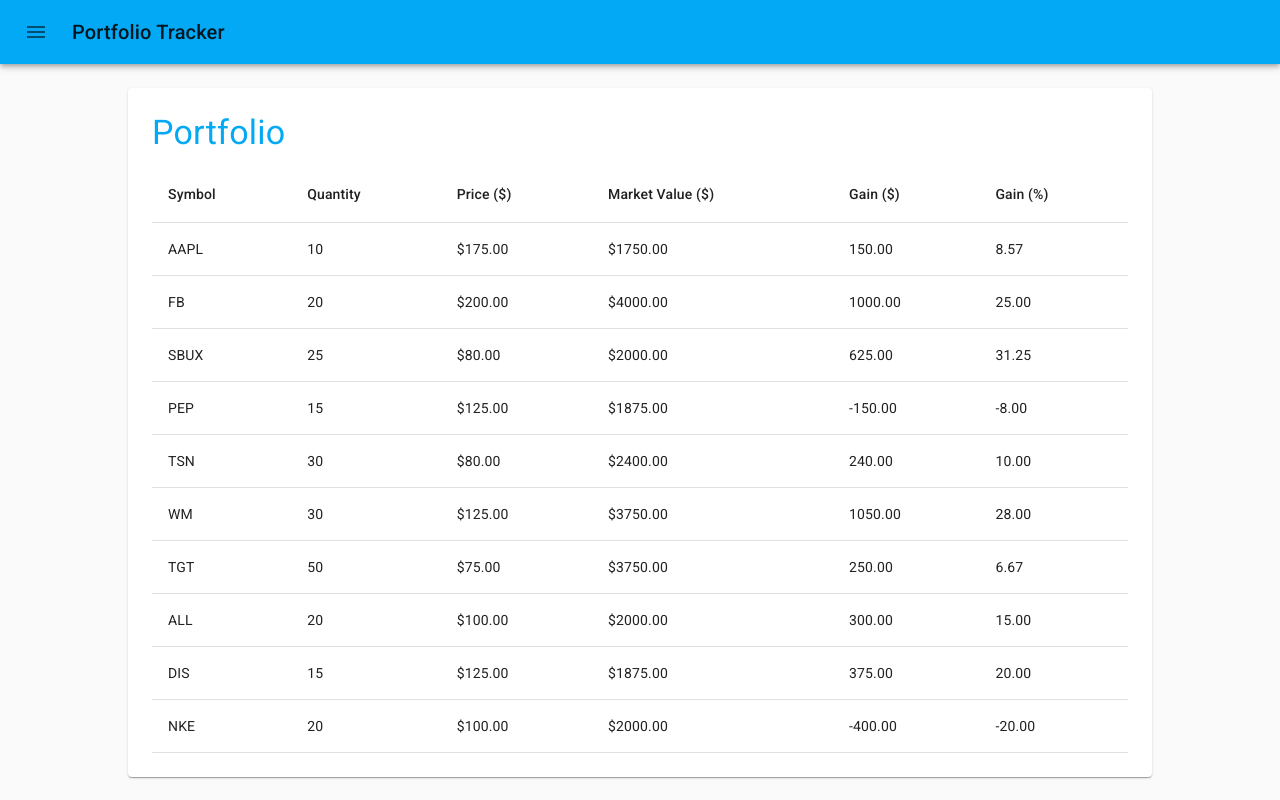
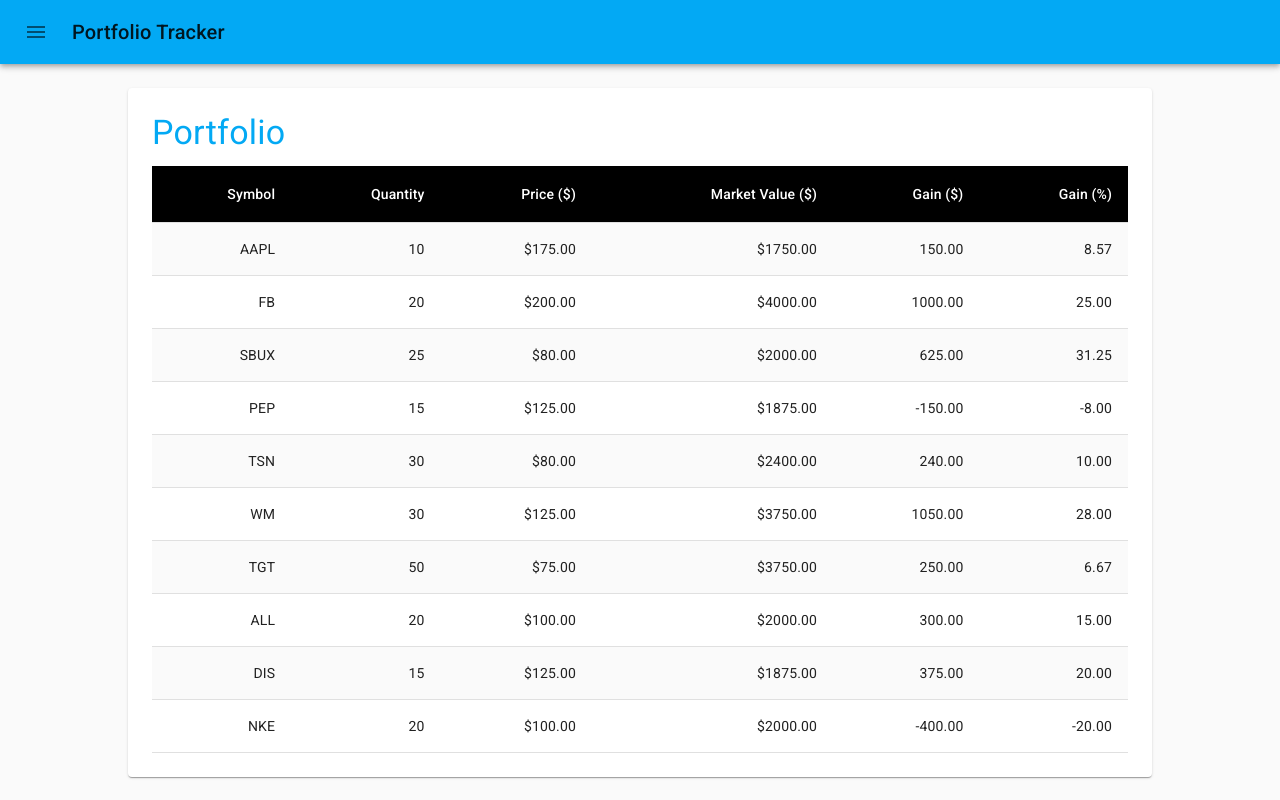
Before and after one commit to drod1000/portfolio-tracker-client, a React (Create React App) app: page / in a window 1280 px wide. Built offline with nearby package versions, Linux system fonts and the light colour scheme.

Commit message:
Styles rows and cells

```diff
--- a/src/components/PortfolioTable/PortfolioTable.js
+++ b/src/components/PortfolioTable/PortfolioTable.js
@@ -4,30 +4,49 @@
 import TableCell from '@material-ui/core/TableCell';
 import TableHead from '@material-ui/core/TableHead';
 import TableRow from '@material-ui/core/TableRow';
+import { withStyles } from '@material-ui/styles';
+
+const StyledTableCell = withStyles(theme => ({
+  head: {
+    backgroundColor: theme.palette.common.black,
+    color: theme.palette.common.white,
+  },
+  body: {
+    fontSize: 14,
+  }
+}))(TableCell);
+
+const StyledTableRow = withStyles(theme => ({
+  root: {
+    '&:nth-of-type(odd)': {
+      backgroundColor: theme.palette.background.default,
+    },
+  },
+}))(TableRow);
 
 const PortfolioTable = (props) => {
   return (
     <Table>
       <TableHead>
-        <TableRow>
-          <TableCell>Symbol</TableCell>
-          <TableCell>Quantity</TableCell>
-          <TableCell>Price ($)</TableCell>
-          <TableCell>Market Value ($)</TableCell>
-          <TableCell>Gain ($)</TableCell>
-          <TableCell>Gain (%)</TableCell>
-        </TableRow>
+        <StyledTableRow>
+          <StyledTableCell align="right">Symbol</StyledTableCell>
+          <StyledTableCell align="right">Quantity</StyledTableCell>
+          <StyledTableCell align="right">Price ($)</StyledTableCell>
+          <StyledTableCell align="right">Market Value ($)</StyledTableCell>
+          <StyledTableCell align="right">Gain ($)</StyledTableCell>
+          <StyledTableCell align="right">Gain (%)</StyledTableCell>
+        </StyledTableRow>
       </TableHead>
       <TableBody>
         {props.positions.map(p => (
-          <TableRow key={p.symbol}>
-            <TableCell>{p.symbol}</TableCell>
-            <TableCell>{p.quantity}</TableCell>
-            <TableCell>${p.currentPrice.toFixed(2)}</TableCell>
-            <TableCell>${(p.currentPrice * p.quantity).toFixed(2)}</TableCell>
-            <TableCell>{((p.currentPrice - p.buyPrice) * p.quantity).toFixed(2)}</TableCell>
-            <TableCell>{((p.currentPrice - p.buyPrice) / p.currentPrice * 100).toFixed(2)}</TableCell>
-          </TableRow>
+          <StyledTableRow key={p.symbol}>
+            <StyledTableCell align="right">{p.symbol}</StyledTableCell>
+            <StyledTableCell align="right">{p.quantity}</StyledTableCell>
+            <StyledTableCell align="right">${p.currentPrice.toFixed(2)}</StyledTableCell>
+            <StyledTableCell align="right">${(p.currentPrice * p.quantity).toFixed(2)}</StyledTableCell>
+            <StyledTableCell align="right">{((p.currentPrice - p.buyPrice) * p.quantity).toFixed(2)}</StyledTableCell>
+            <StyledTableCell align="right">{((p.currentPrice - p.buyPrice) / p.currentPrice * 100).toFixed(2)}</StyledTableCell>
+          </StyledTableRow>
         ))}
       </TableBody>
     </Table>
```
